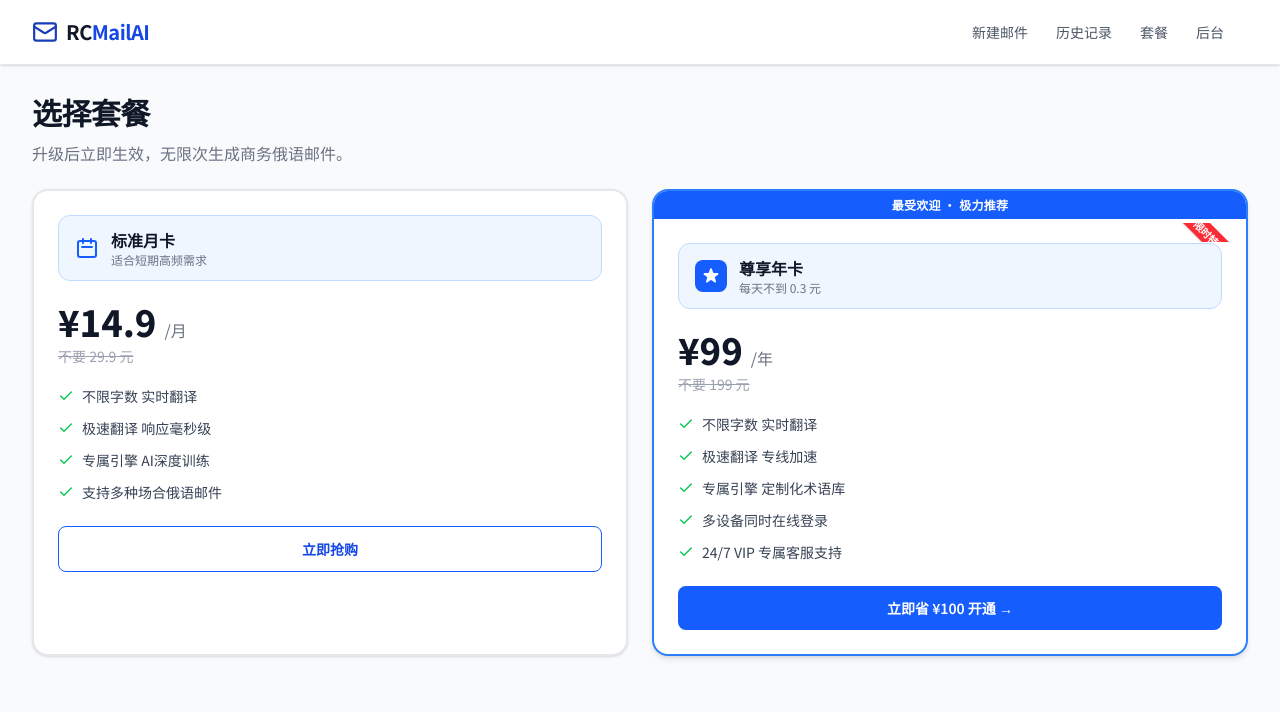
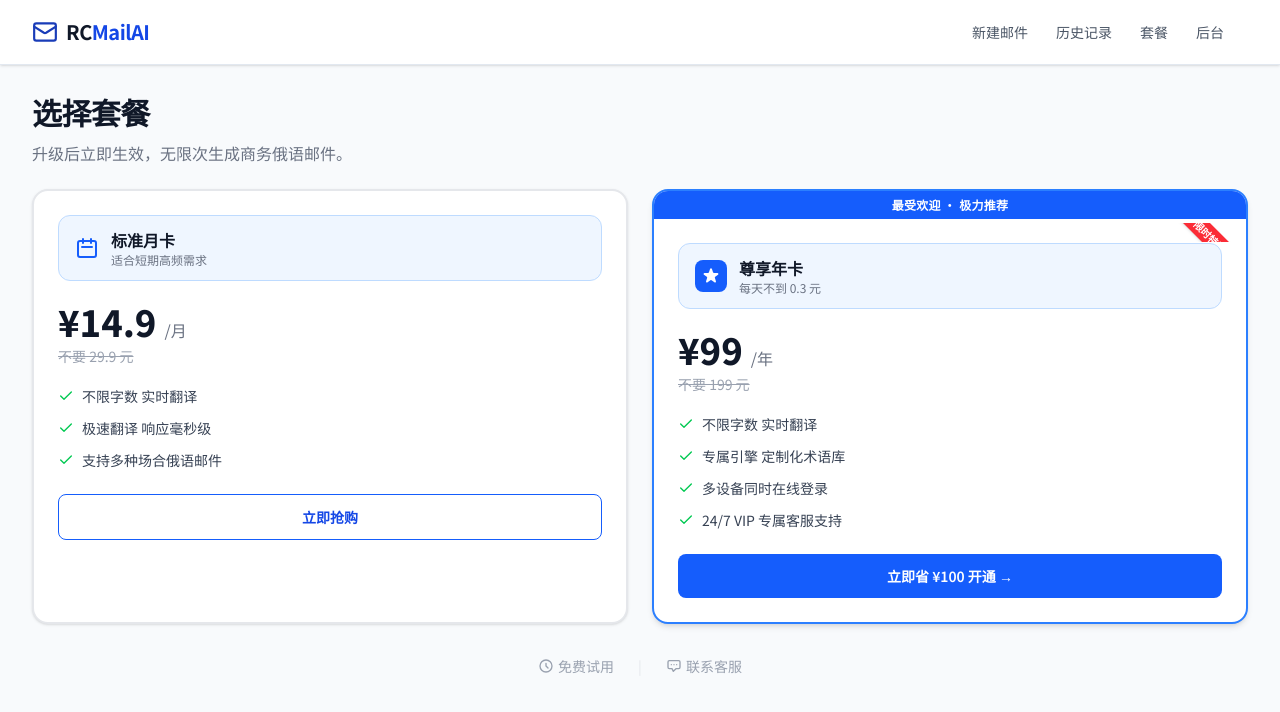
Before and after one commit to HelloBryte/RCmail, a Next.js app: page /pricing in a window 1280 px wide. Shown: the top 712 px of the page. Built offline with nearby package versions, Linux system fonts and the light colour scheme; no server answers.

Commit message:
feat: pricing page visual optimization per design spec

```diff
--- a/src/app/(protected)/pricing/page.tsx
+++ b/src/app/(protected)/pricing/page.tsx
@@ -15,13 +15,11 @@ type PlanData = {
 const MONTHLY_FEATURES = [
   "不限字数 实时翻译",
   "极速翻译 响应毫秒级",
-  "专属引擎 AI深度训练",
   "支持多种场合俄语邮件",
 ];
 
 const YEARLY_FEATURES = [
   "不限字数 实时翻译",
-  "极速翻译 专线加速",
   "专属引擎 定制化术语库",
   "多设备同时在线登录",
   "24/7 VIP 专属客服支持",
@@ -101,7 +99,10 @@ export default function PricingPage() {
 
       <div className="grid gap-6 md:grid-cols-2">
         {/* 标准月卡 */}
-        <div className="rounded-2xl border-2 border-gray-200 bg-white p-6 shadow-sm">
+        <div
+          className={`rounded-2xl border-2 border-gray-200 bg-white p-6 shadow-sm transition${!isBusiness ? " cursor-pointer hover:shadow-md" : ""}`}
+          onClick={!isBusiness ? () => handleUpgrade("monthly") : undefined}
+        >
           <div className="mb-5 flex items-center gap-3 rounded-xl border border-blue-200 bg-blue-50 px-4 py-3">
             <svg className="h-6 w-6 text-blue-600" fill="none" stroke="currentColor" viewBox="0 0 24 24">
               <path strokeLinecap="round" strokeLinejoin="round" strokeWidth={2} d="M8 7V3m8 4V3m-9 8h10M5 21h14a2 2 0 002-2V7a2 2 0 00-2-2H5a2 2 0 00-2 2v12a2 2 0 002 2z" />
@@ -140,13 +141,16 @@ export default function PricingPage() {
               disabled={loading !== null}
               className="w-full rounded-lg border border-blue-600 py-3 text-sm font-semibold text-blue-700 transition hover:bg-blue-50 disabled:opacity-70"
             >
-              {loading === "monthly" ? "生成支付码..." : "立即抢购"}
+              {loading === "monthly" ? "跳转支付中..." : "立即抢购"}
             </button>
           )}
         </div>
 
         {/* 尊享年卡 */}
-        <div className="relative overflow-hidden rounded-2xl border-2 border-blue-500 bg-white p-6 shadow-md">
+        <div
+          className={`relative overflow-hidden rounded-2xl border-2 border-blue-500 bg-white p-6 shadow-md transition${!isBusiness ? " cursor-pointer hover:shadow-xl" : ""}`}
+          onClick={!isBusiness ? () => handleUpgrade("yearly") : undefined}
+        >
           {/* 最受欢迎横幅 */}
           <div className="absolute left-0 right-0 top-0 bg-blue-600 py-1.5 text-center text-xs font-semibold tracking-wide text-white">
             最受欢迎 · 极力推荐
@@ -198,7 +202,7 @@ export default function PricingPage() {
               disabled={loading !== null}
               className="flex w-full items-center justify-center gap-2 rounded-lg bg-blue-600 py-3 text-sm font-semibold text-white transition hover:bg-blue-700 disabled:opacity-70"
             >
-              {loading === "yearly" ? "生成支付码..." : "立即省 ¥100 开通 →"}
+              {loading === "yearly" ? "跳转支付中..." : "立即省 ¥100 开通 →"}
             </button>
           )}
         </div>
@@ -207,6 +211,23 @@ export default function PricingPage() {
       {error && (
         <p className="rounded-xl border border-red-200 bg-red-50 px-4 py-3 text-sm text-red-600">{error}</p>
       )}
+
+      {/* 底部辅助区 */}
+      <div className="flex items-center justify-center gap-6 pt-2 text-sm text-gray-400">
+        <a href="/dashboard" className="flex items-center gap-1 transition hover:text-blue-600">
+          <svg className="h-4 w-4" fill="none" stroke="currentColor" viewBox="0 0 24 24">
+            <path strokeLinecap="round" strokeLinejoin="round" strokeWidth={2} d="M12 8v4l3 3m6-3a9 9 0 11-18 0 9 9 0 0118 0z" />
+          </svg>
+          免费试用
+        </a>
+        <span className="text-gray-200">|</span>
+        <a href="mailto:support@rcaimail.com" className="flex items-center gap-1 transition hover:text-blue-600">
+          <svg className="h-4 w-4" fill="none" stroke="currentColor" viewBox="0 0 24 24">
+            <path strokeLinecap="round" strokeLinejoin="round" strokeWidth={2} d="M8 10h.01M12 10h.01M16 10h.01M9 16H5a2 2 0 01-2-2V6a2 2 0 012-2h14a2 2 0 012 2v8a2 2 0 01-2 2h-4l-4 4z" />
+          </svg>
+          联系客服
+        </a>
+      </div>
     </div>
   );
 }
```
